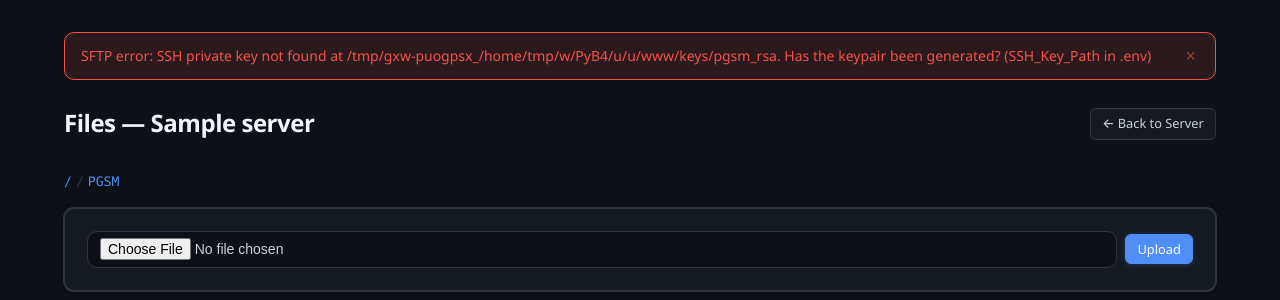
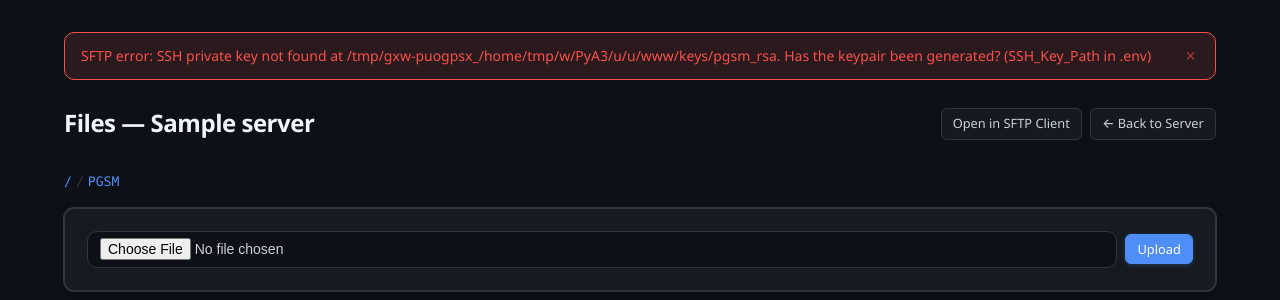
Before and after one commit to Jthiess/PGSM, a Flask app: page /files/1 in a window 1280 px wide. Shown: the part 58-358 px from the top of the page. Run offline with Flask 3, Linux system fonts and the light colour scheme; tables that the repository leaves empty hold one stand-in row (values such as "Sample post"); some libraries are stand-ins or nearby versions.

Commit message:
sftp and file opening

```diff
--- a/app/templates/files/browser.html
+++ b/app/templates/files/browser.html
@@ -4,9 +4,14 @@
 {% block content %}
 <div class="page-header">
     <h1 class="page-title">Files &mdash; {{ server.name }}</h1>
-    <a href="{{ url_for('servers.detail', server_id=server.id) }}" class="btn btn-secondary btn-sm">
-        &larr; Back to Server
-    </a>
+    <div class="flex gap-1">
+        <a href="sftp://root@{{ server.ip_address }}/PGSM" class="btn btn-secondary btn-sm" title="Open in SFTP client (WinSCP, FileZilla, etc.)">
+            Open in SFTP Client
+        </a>
+        <a href="{{ url_for('servers.detail', server_id=server.id) }}" class="btn btn-secondary btn-sm">
+            &larr; Back to Server
+        </a>
+    </div>
 </div>
 
 <!-- Breadcrumb -->
@@ -48,7 +53,7 @@
                 {% if entry.is_dir %}
                     <a href="{{ url_for('files.browse', server_id=server.id, remote_path=entry.path.lstrip('/')) }}">{{ entry.name }}/</a>
                 {% else %}
-                    {{ entry.name }}
+                    <a href="{{ url_for('files.edit_file', server_id=server.id, path=entry.path) }}">{{ entry.name }}</a>
                 {% endif %}
             </span>
             <span class="file-size">
```
